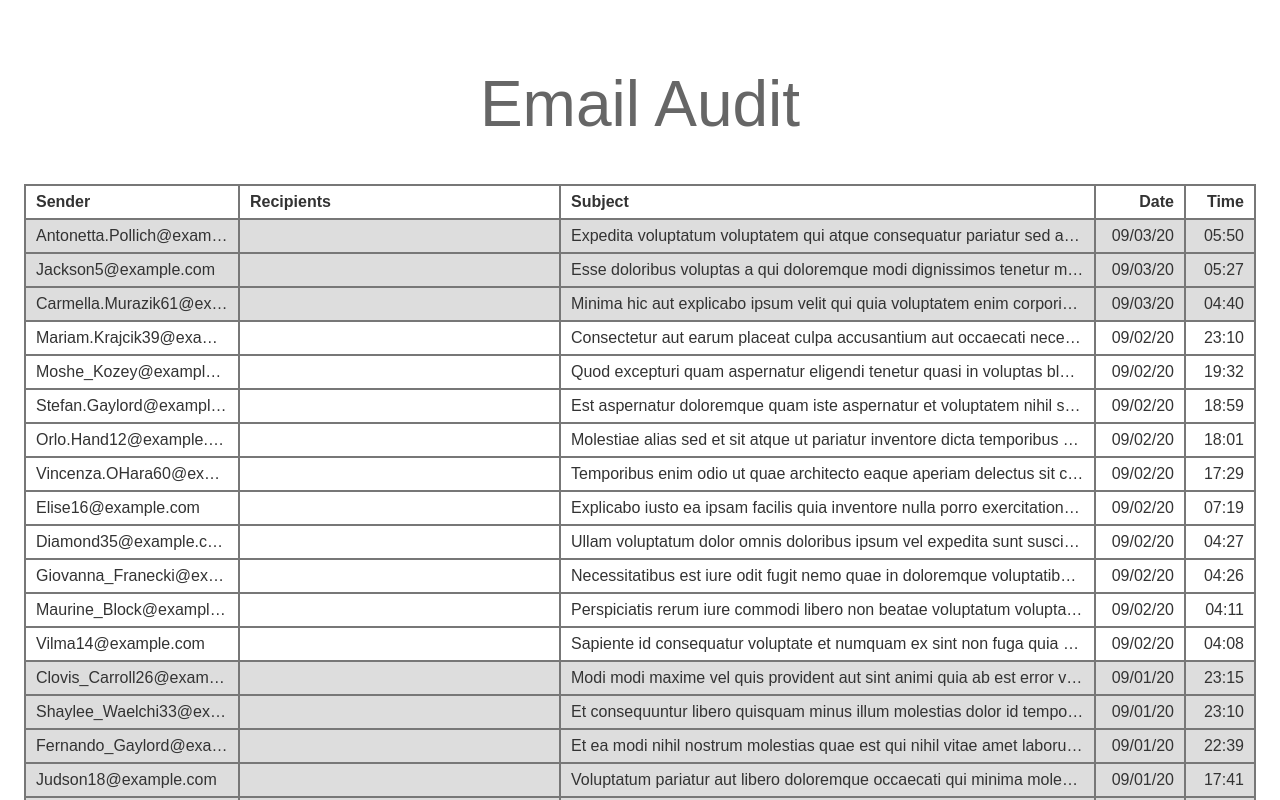
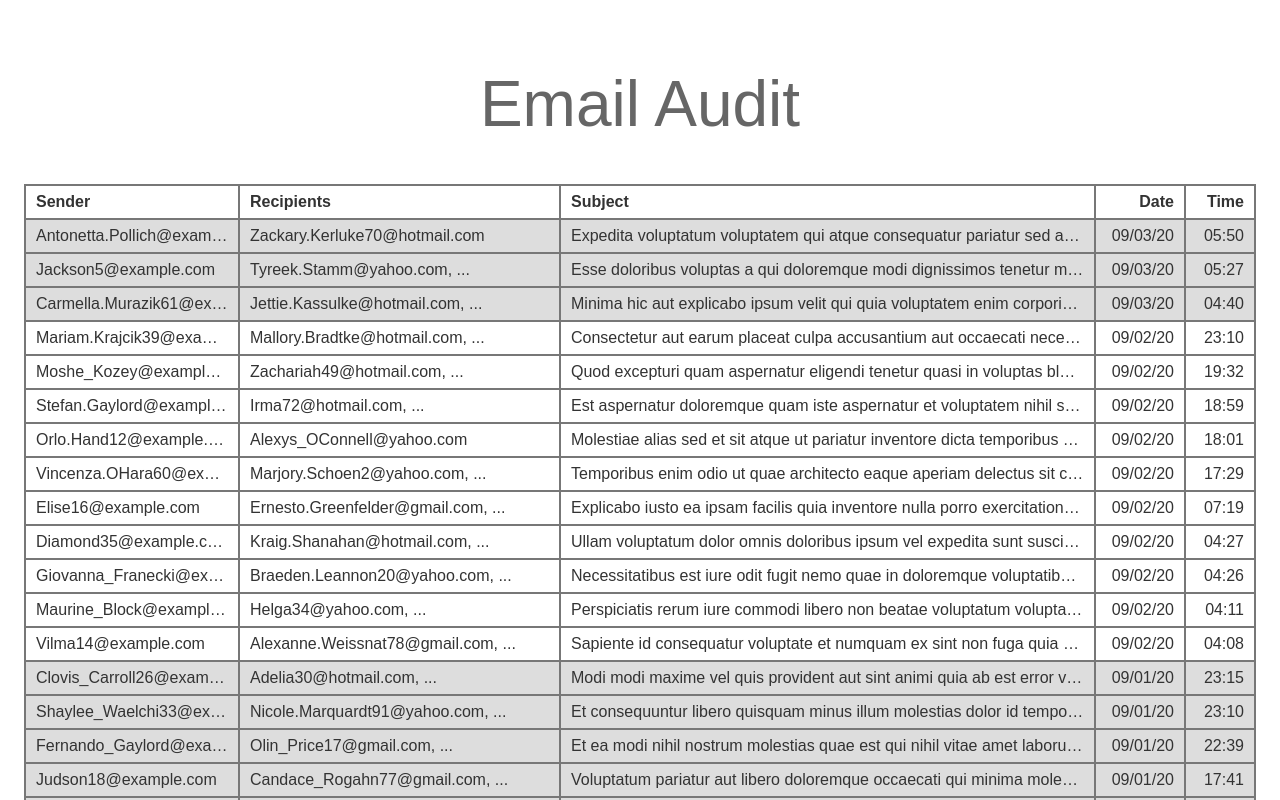
Before and after one commit to emmanesguerra/email-audit, a Vue app: page / in a window 1280 px wide. Shown: the top 800 px of the page. Built offline with nearby package versions, Linux system fonts and the light colour scheme.

Commit message:
Fix displaying/trimming of recipients

```diff
--- a/src/components/RecipientsDisplay.vue
+++ b/src/components/RecipientsDisplay.vue
@@ -1,6 +1,106 @@
-<script setup lang="ts"></script>
+<script setup lang="ts">
+import { ref, computed, onMounted, onBeforeUnmount } from 'vue';
 
-<template></template>
+const props = defineProps < {
+recipients: string[];
+}
+> ();
+
+const containerRef = ref < HTMLElement | null > (null);
+const containerParentWidth = ref(0);
+
+onMounted(() => {
+  if (containerRef.value) {
+    const parentElement = containerRef.value.parentElement;
+    if (parentElement) {
+      containerParentWidth.value = getElementInnerWidth(parentElement);
+    }
+  }
+});
+
+const displayedRecipients = computed(() => {
+    // creating temporary span for ... to get its width
+    const tempElement1 = document.createElement('span');
+    tempElement1.textContent = '...';
+    document.body.appendChild(tempElement1);
+    let elipseWidth = tempElement1.getBoundingClientRect().width;
+    document.body.removeChild(tempElement1);
+
+    // Calculate the available space for content by subtracting the ellipsis width from the parent container
+    let totalContainerWidth = containerParentWidth.value - elipseWidth;
+    let totalWidth = 0;
+    let displayedEmails = [];
+    let truncated = false;
+
+    // Create a single temporary element for all recipients
+    const tempElement = document.createElement('span');
+    tempElement.style.whiteSpace = 'nowrap'; // Prevent line wrapping
+
+    let i = 0;
+
+    // Add recipients one by one and measure the width
+    do {
+        // Always add the first recipient in the list
+        if (i === 0) {
+            displayedEmails.push(props.recipients[i]);
+        } else {
+            const recipient = props.recipients[i];
+            tempElement.textContent = displayedEmails.join(', ') + (displayedEmails.length > 0 ? ', ' : '') + recipient + ', ';
+
+            // Append the element to the body to measure its width
+            document.body.appendChild(tempElement);
+            const recipientWidth = tempElement.getBoundingClientRect().width;
+            document.body.removeChild(tempElement);
+
+            if (recipientWidth > totalContainerWidth) {
+                truncated = true;
+                break;
+            }
+
+            displayedEmails.push(recipient);
+        }
+        i++;
+    } while (i < props.recipients.length);
+
+    // If there are more recipients than can be displayed, show "..."
+    const displayText = truncated ? displayedEmails.join(', ') + ', ...' : displayedEmails.join(', ');
+
+    // Return the final display text
+    return displayText;
+});
+
+const getElementInnerWidth = (element: HTMLElement): number => {
+  const style = getComputedStyle(element);
+  const widthWithPadding = element.clientWidth;
+  const paddingLeft = parseFloat(style.paddingLeft);
+  const paddingRight = parseFloat(style.paddingRight);
+
+  const innerWidth = widthWithPadding - paddingLeft - paddingRight;
+  return innerWidth;
+};
+
+</script>
+
+<template>
+    <span ref="containerRef">{{ displayedRecipients }}</span>
+</template>
+
+<!--
+
+Solution:
+Get parent's width
+Iterate recipients to append each on a temp container
+Get temp container width for each iteration
+
+Compare width for both parent and the temp container
+
+IF TEMP > PARENT
+    truncate = true
+    IF != first recipient
+        replace the current email to ", ..."
+IF TEMP < PARENT
+    display recipients
+-->
 
 <!--
 TASKS
@@ -10,6 +110,7 @@ Simplified
 1. First recipient record must be displayed.
    IF recipient > 1, replace the succeeding to `, ...` and show badge
    IF recipient = 1 allowed it to be clipped with ...
+-- DONE except for the badge --
 2. This functionality should work on any screen size and when the screen is resized.
 3. For the element that holds the list of recipients, the `display` must be set to `flex` and the `align-items` property must be set to `center` to ensure alignment correctness.
 4. Do not add new/extra functionalities and features.
@@ -18,13 +119,16 @@ Full
 1. If all the email addresses in the recipients list fit in the available space,
    display them as they are, delimited by a comma and space
    (e.g. `John.Smith@gmail.com, Jane.Smith@outlook.com`)
+-- DONE --
 2. If there is not enough space to display the entire recipients list, it must be trimmed.
    To prevent showing clipped email addresses that are hard to read, show only the portion of the recipients list that does fit.
    In other words, if the entirety of an email address does not fit, it must not be shown.
+-- DONE --
 3. If the recipients list has been trimmed (i.e. at least one email address is not shown), add `, ...` after the last email address shown.
    Furthermore, the rightmost end of the column must indicate the number of trimmed recipients with the provided `RecipientsBadge` component.
 4. A special case is given to the first recipient.
    If there is not enough space to fit even the first recipient's email address, the email address is allowed to be clipped with an ellipsis.
+-- DONE --
    If there is only one recipient, a badge must not be shown. If there is more than one recipient, the first recipient must be excluded from the number of trimmed recipients in the badge.
 5. This functionality should work on any screen size and when the screen is resized.
    For simplicity, this will only be tested in a recent version of a `Chromium` browser.
```
